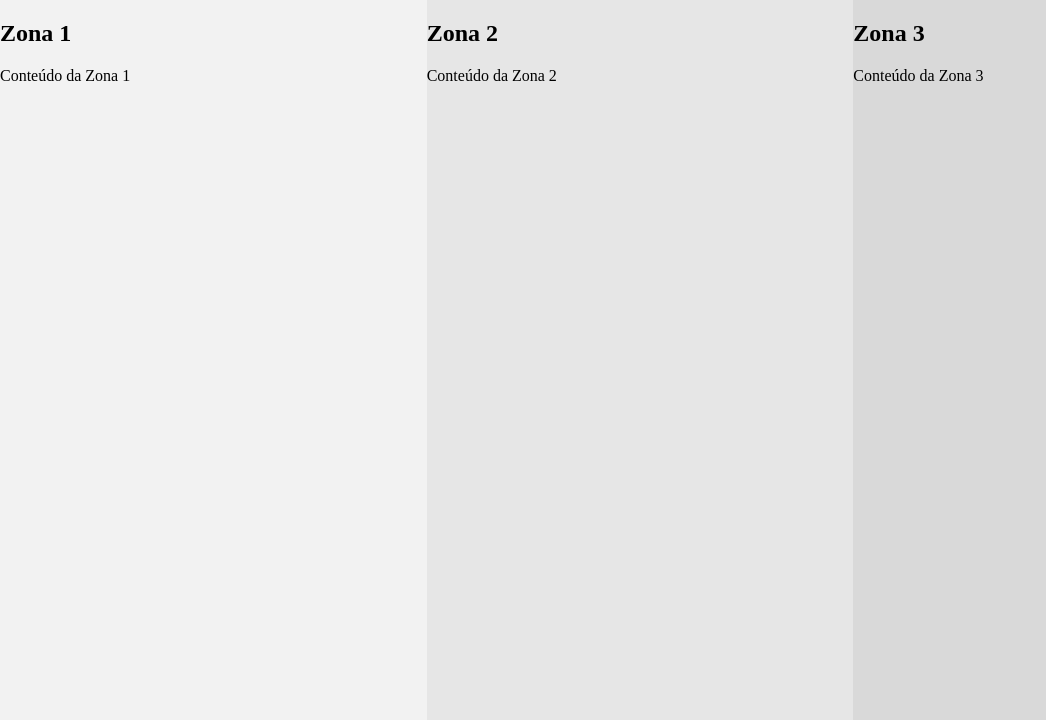
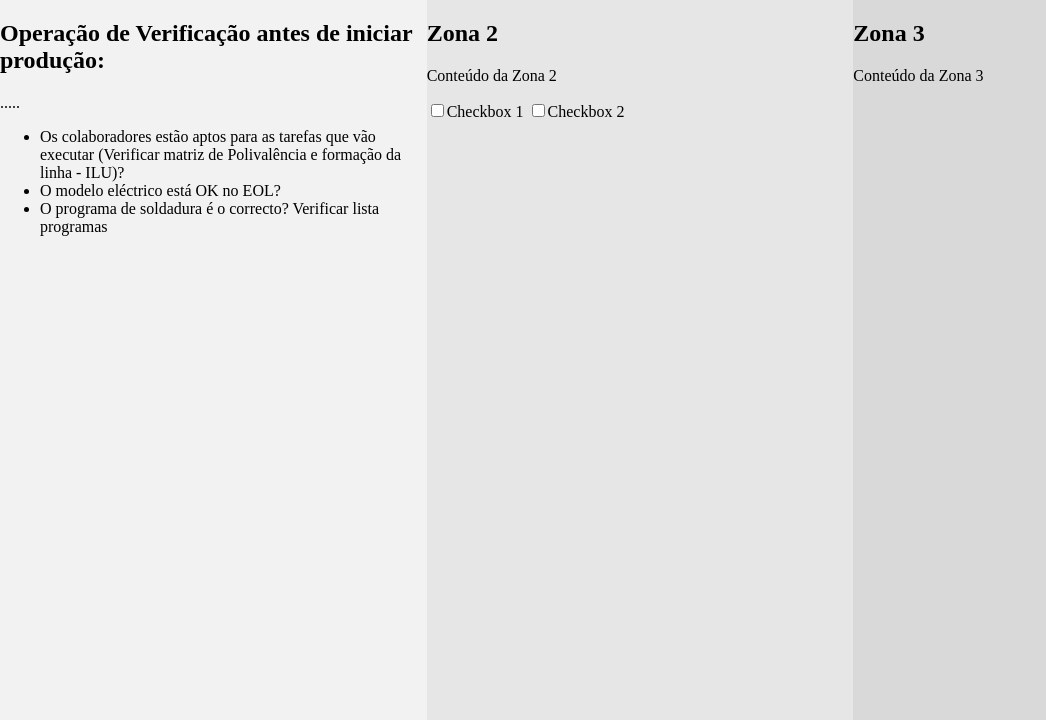
Before and after one commit to EduCosme99/flaskProject, a Flask app: template flaskProject/templates/Checklist.html in a window 1280 px wide. Shown: the part 80-800 px from the top of the page, without its empty margins (0-1046 px from the left). Run offline with Flask 3, Linux system fonts and the light colour scheme; the template is opened without the code that fills it, so the values that code supplies are empty.

Commit message:
Página das checklits com grid criada. Checkboxes.

```diff
--- a/flaskProject/static/style/PagGeralSp.css
+++ b/flaskProject/static/style/PagGeralSp.css
@@ -157,4 +157,4 @@ input[type=checkbox]:checked + label:after {
 .botao-turno:hover {
   background-color: #FFA500;
   color: white;
-}*/
+}
--- a/flaskProject/templates/Checklist.html
+++ b/flaskProject/templates/Checklist.html
@@ -1,6 +1,7 @@
 <!DOCTYPE html>
 <html>
   <head>
+    <meta charset="UTF-8">
     <title>Minha Página com Grids</title>
     <style>
       body {
@@ -50,12 +51,21 @@
 
     <div class="content">
       <div class="zone1">
-        <h2>Zona 1</h2>
-        <p>Conteúdo da Zona 1</p>
+        <h2>Operação de Verificação antes de iniciar produção:</h2>
+        <p>.....</p>
+        <ul>
+          <li> Os colaboradores estão aptos para as tarefas que vão executar (Verificar matriz de Polivalência e formação da linha - ILU)?</li>
+          <li>O modelo eléctrico está OK no EOL?</li>
+          <li>O programa de soldadura é o correcto? Verificar lista programas</li>
+        </ul>
       </div>
       <div class="zone2">
         <h2>Zona 2</h2>
         <p>Conteúdo da Zona 2</p>
+         <div class="checkboxes">
+          <input type="checkbox" id="checkbox1"><label for="checkbox1">Checkbox 1</label>
+          <input type="checkbox" id="checkbox2"><label for="checkbox2">Checkbox 2</label>
+        </div>
       </div>
       <div class="zone3">
         <h2>Zona 3</h2>
```
Also changed, not shown: flaskProject/templates/Checklist.css (+44 -1 lines).
